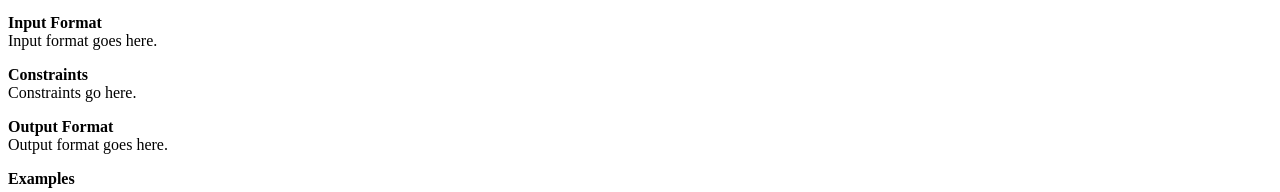
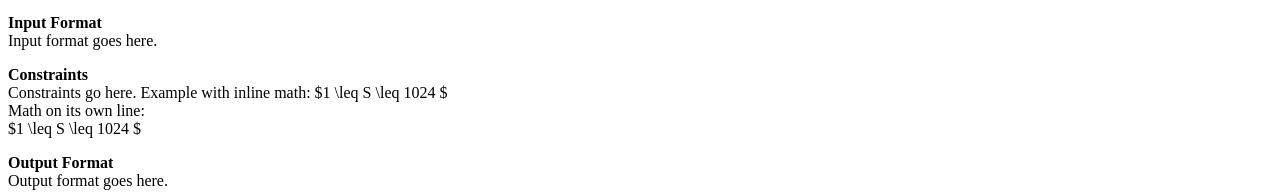
Before and after one commit to csesoc/comp1511-revision-t1-2022, a Next.js app: page /questions/template/problem in a window 1280 px wide. Shown: the part 134-326 px from the top of the page. Built offline with nearby package versions, Linux system fonts and the light colour scheme.

Commit message:
Updated template with math examples

```diff
--- a/pages/questions/template/problem.mdx
+++ b/pages/questions/template/problem.mdx
@@ -14,6 +14,9 @@ Input format goes here.
 
 **Constraints**
 Constraints go here.
+Example with inline math: $1 \leq S \leq 1024 $
+Math on its own line:
+$1 \leq S \leq 1024 $
 
 **Output Format**
 Output format goes here.
```
Also changed, not shown: 1 other file (tests, documents, lock files or other folders).
